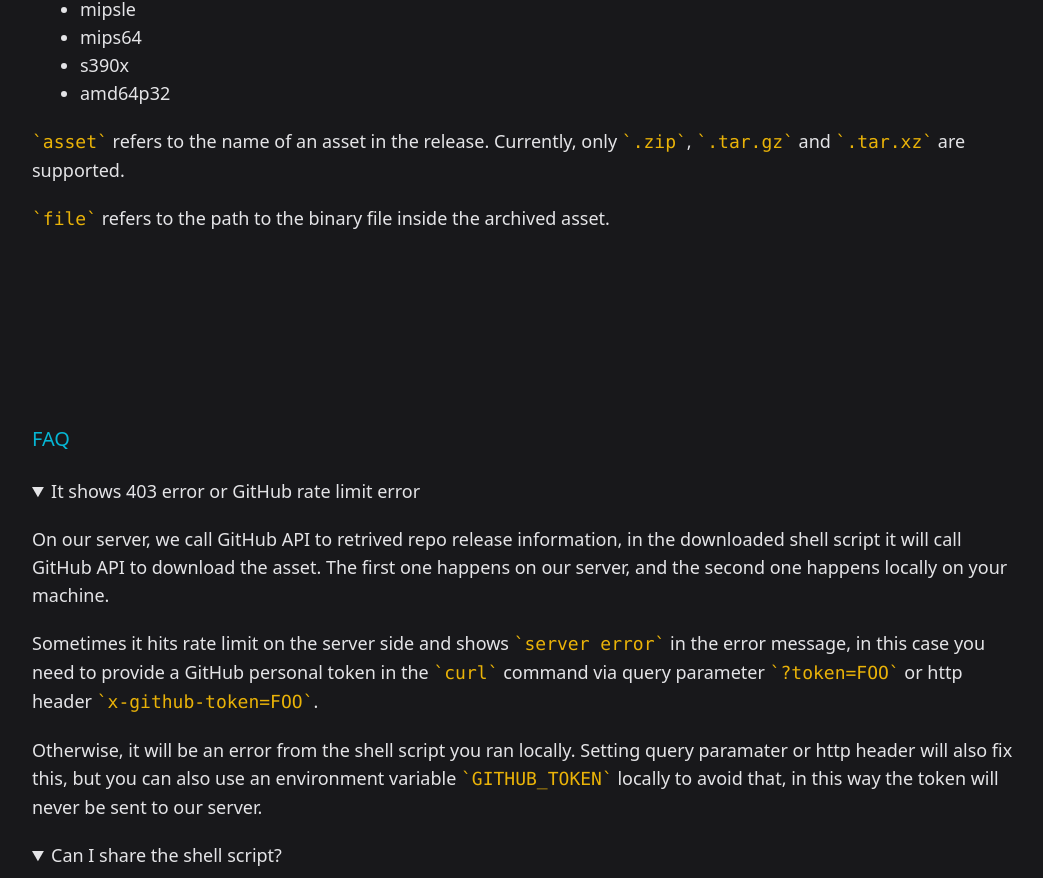
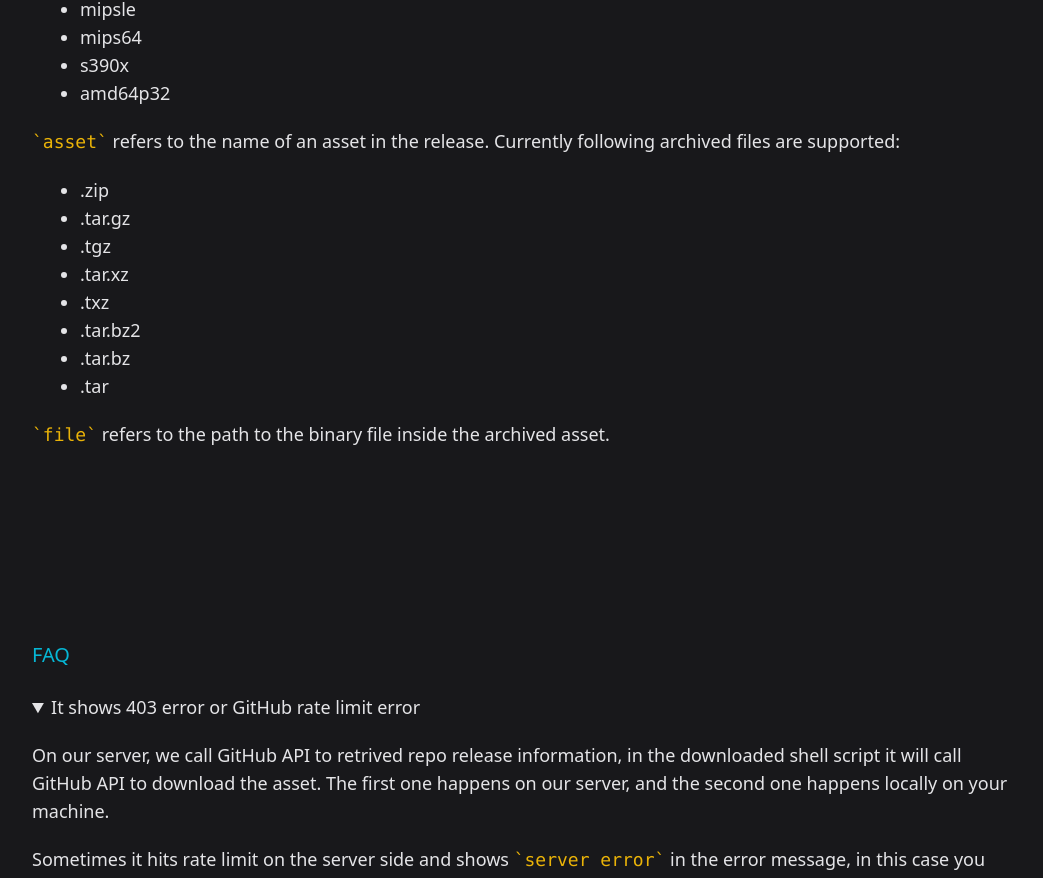
Before and after one commit to egoist/bina, a Next.js app: page / in a window 1280 px wide. Shown: the part 3798-4676 px from the top of the page, without its empty margins (116-1159 px from the left). Built offline with nearby package versions, Linux system fonts and the light colour scheme.

Commit message:
better untar

```diff
--- /dev/null
+++ b/lib/archive_ext.ts
@@ -0,0 +1,10 @@
+export const archive_ext = [
+  ".zip",
+  ".tar.gz",
+  ".tgz",
+  ".tar.xz",
+  ".txz",
+  ".tar.bz2",
+  ".tar.bz",
+  ".tar",
+]
--- a/lib/generate_config.ts
+++ b/lib/generate_config.ts
@@ -1,8 +1,8 @@
 import { Asset, BinaConfig } from "../types"
+import { archive_ext } from "./archive_ext"
 
 const isArchive = (filepath: string) => {
-  const REGEX = /\.(zip|tar|tar\.gz|tgz|tar\.bz2|tbz2|tar\.xz|txz)$/i
-  return REGEX.test(filepath)
+  return archive_ext.some((ext) => filepath.endsWith(ext))
 }
 
 const getOS = (name: string) => {
--- a/pages/index.tsx
+++ b/pages/index.tsx
@@ -1,6 +1,7 @@
 import Head from "next/head"
 import React from "react"
 import { CodeBlock } from "../components/markdown"
+import { archive_ext } from "../lib/archive_ext"
 
 const APP_URL =
   process.env.NODE_ENV === "production"
@@ -226,9 +227,17 @@ export default function Home() {
               </ul>
               <p className="my-5">
                 <code>asset</code> refers to the name of an asset in the
-                release. Currently, only <code>.zip</code>, <code>.tar.gz</code>{" "}
-                and <code>.tar.xz</code> are supported.
+                release. Currently following archived files are supported:
               </p>
+              <ul className="list-disc pl-12 my-5">
+                {archive_ext.map((ext) => {
+                  return (
+                    <li key={ext}>
+                      <span>{ext}</span>
+                    </li>
+                  )
+                })}
+              </ul>
               <p className="my-5">
                 <code>file</code> refers to the path to the binary file inside
                 the archived asset.
```
Also changed, not shown: make_sh.ts (+21 -3 lines).
